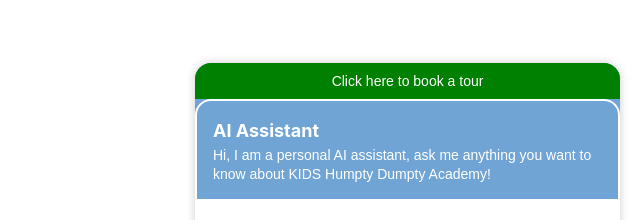
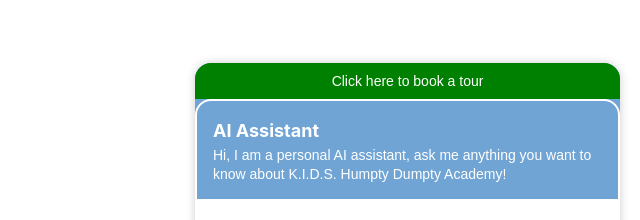
Before and after one commit to Scaledaycares/KIDSHumptyDumptyAcademy, a plain HTML site: page index.html in a window 1280 px wide. Shown: the part 267-487 px from the top of the page, 640-1280 px from the left. Drawn offline with Linux system fonts and the light colour scheme; no server answers; grey boxes are pictures that could not be loaded; a script that the page names is missing.

Commit message:
Update index.html

```diff
--- a/index.html
+++ b/index.html
@@ -25,7 +25,7 @@
             <h4 class="chat-box-title">AI Assistant</h4>
           </div>
           <p id="intro">
-            Hi, I am a personal AI assistant, ask me anything you want to know about KIDS Humpty Dumpty Academy!
+            Hi, I am a personal AI assistant, ask me anything you want to know about K.I.D.S. Humpty Dumpty Academy!
           </p>
         </div>
 <!--         <a href="#" class="close-btn" id="chatbot-close">
```
